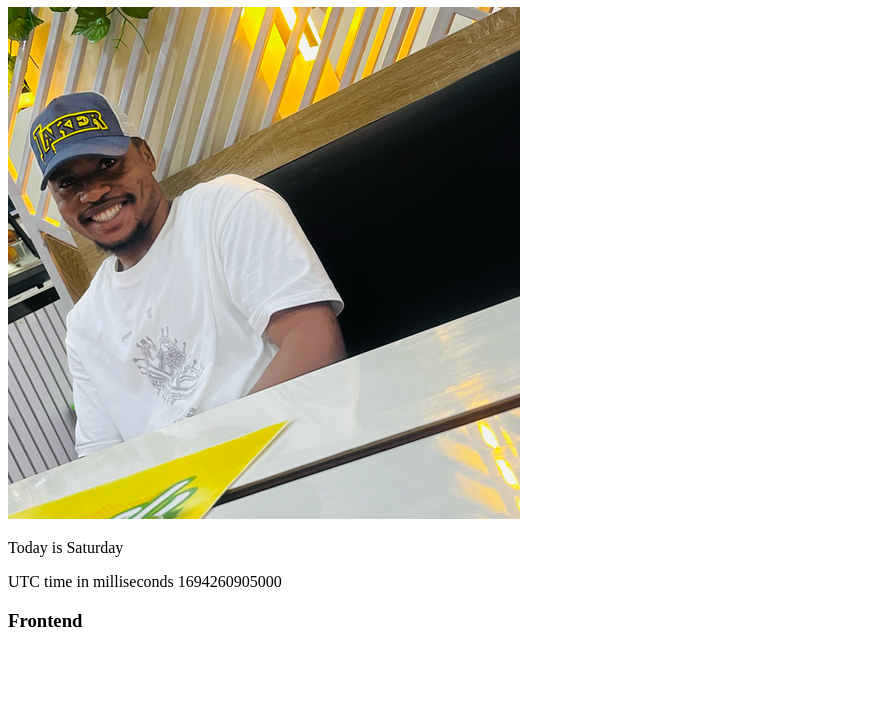
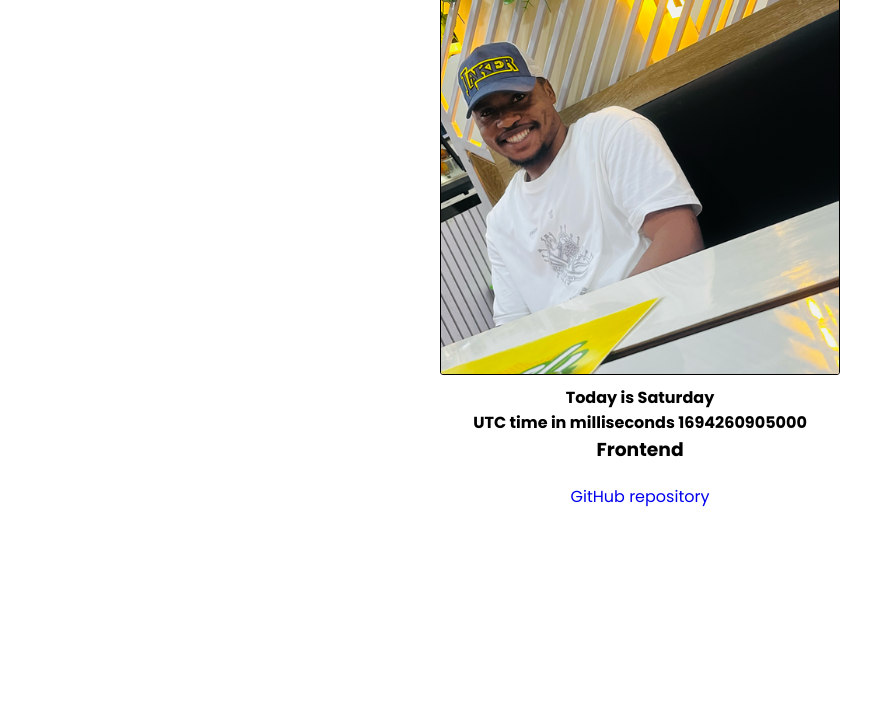
Before and after one commit to barbwirezeuz/HNG-prg, a plain HTML site: page hng1.html in a window 1280 px wide. Shown: the part 73-800 px from the top of the page, without its empty margins (0-896 px from the left). Drawn offline with Linux system fonts and the light colour scheme.

Commit message:
made changes

```diff
--- a/hng.css
+++ b/hng.css
@@ -0,0 +1,34 @@
+@import url("https://fonts.googleapis.com/css2?family=Poppins:wght@200;300;400;500;600;700&display=swap");
+* {
+  margin: 0;
+  padding: 0;
+  box-sizing: border-box;
+  font-family: "Poppins", sans-serif;
+}
+
+a {
+    text-decoration: none;
+}
+
+.pos1 {
+    display: flex; flex-direction: column; justify-content: center; align-items: center;
+}
+
+.pos1 img {
+    height: 400px;
+    border-radius: 3px;
+    border: 1px solid black;
+}
+
+.pos2 {
+    display: flex; flex-direction: column; justify-content: center; align-items: center;
+
+    font-weight: bolder;
+    margin-top: 10px;
+}
+
+a {
+  display: flex;
+  justify-content: center;
+  margin-top: 20px;
+}
--- a/hng1.html
+++ b/hng1.html
@@ -3,23 +3,23 @@
 <head>
     <meta charset="UTF-8">
     <meta name="viewport" content="width=device-width, initial-scale=1.0">
-    <title>Document</title>
+    <link rel="stylesheet" href="./hng.css">
+    <title>HNG PROJECT 1</title>
 </head>
 <body>
-
-    <header>
+    <div class="pos1">
         <h1 data-testid="slackUserName">Enin Success Ehinomhen</h1>
         <img data-testid="currentDayOfTheWeek" src="./image/my images.png" alt="Enin">
-    </header>
+    </div>
 
-    <section>
+    <div class="pos2">
         <p data-testid="currentDayOfTheWeek" id="day"></p>
         <p data-testid="currentUTCTime" id="time"></p>
 
         <h3 data-testid="myTrack">Frontend</h3>
-    </section>
+    </div>
 
-    <link data-testid="githubURL" rel="stylesheet" href="">
+    <a data-testid="githubURL" href="https://github.com/barbwirezeuz/HNG-prg.git"> GitHub repository</a>
 
     <script src="./hng.js"></script>
 </body>
```
